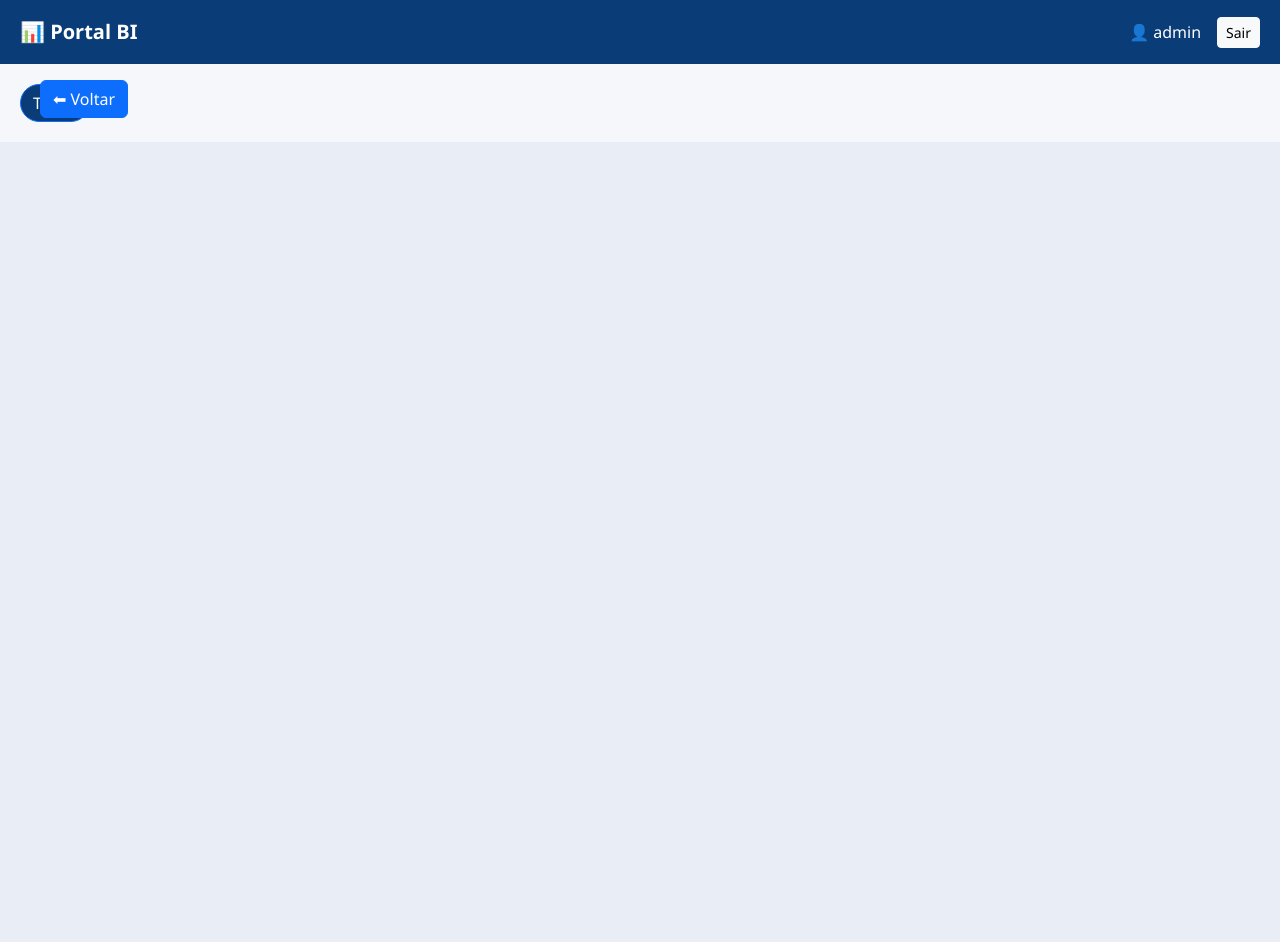
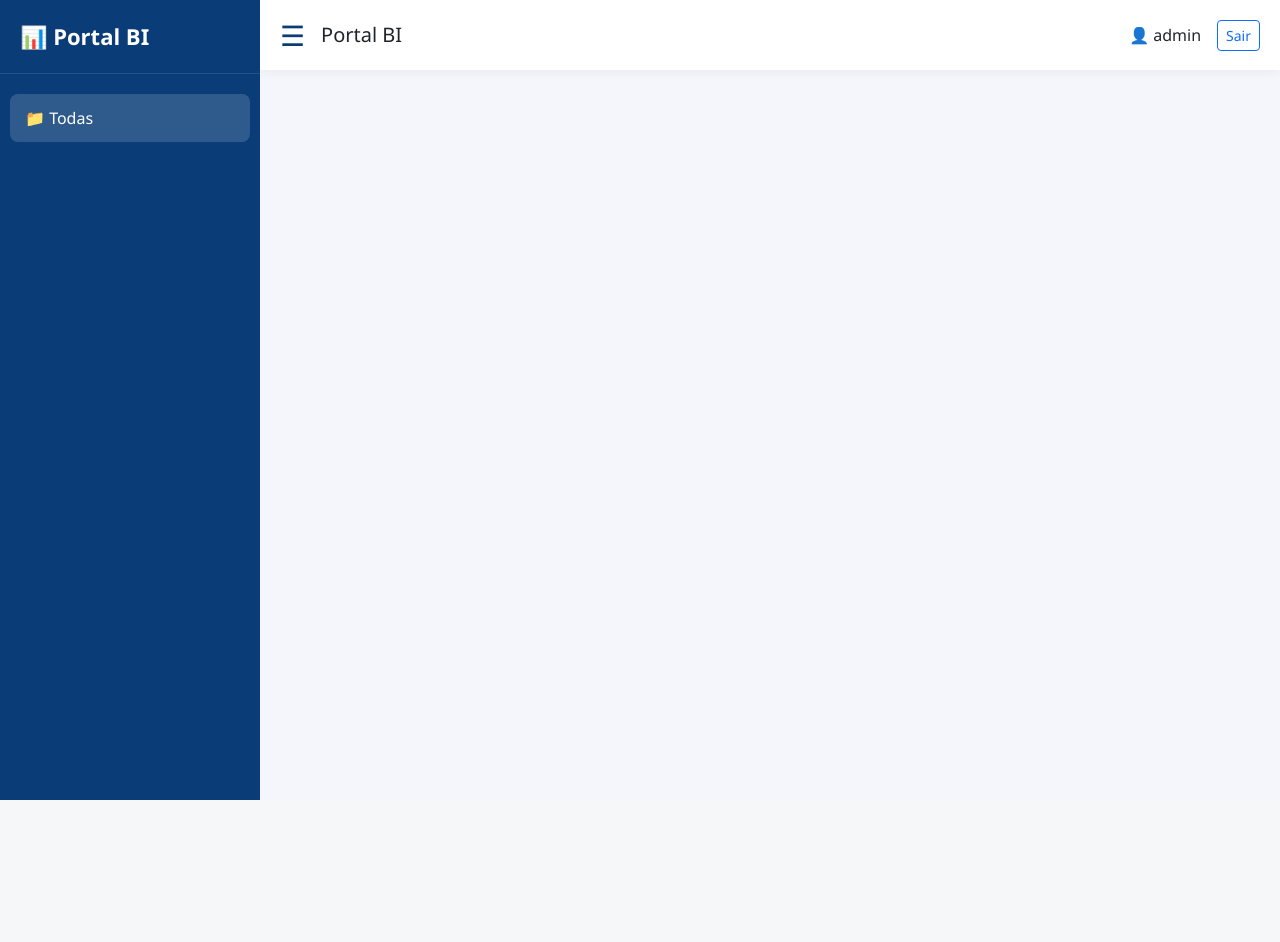
Before and after one commit to thiagoLuglimi/portal_bi, a Flask app: page /index in a window 1280 px wide. After the commit the page ends 800 px from the top, so only its background shows below. Run offline with Flask 3, Linux system fonts and the light colour scheme; a user stored in the database is signed in; data comes from the database, SQL or seed files in the repository.

Commit message:
remove botão voltar

```diff
--- a/templates/index.html
+++ b/templates/index.html
@@ -2,237 +2,393 @@
 <html lang="pt-br">
 <head>
 <meta charset="UTF-8">
-<title>PORTAL BI</title>
+<title>Portal BI</title>
 <meta name="viewport" content="width=device-width, initial-scale=1">
 
 <link href="https://cdn.jsdelivr.net/npm/bootstrap@5.3.2/dist/css/bootstrap.min.css" rel="stylesheet">
 
 <style>
-body {
-    background: #f5f7fb;
-    font-family: 'Segoe UI', sans-serif;
+
+body{
+    margin:0;
+    font-family:'Segoe UI', sans-serif;
+    background:#f4f6fb;
 }
 
-/* NAVBAR */
-.navbar {
-    background: #0a3d78;
-    padding: 12px 20px;
+/* SIDEBAR */
+.sidebar{
+    width:260px;
+    height:100vh;
+    background:#0a3d78;
+    position:fixed;
+    left:0;
+    top:0;
+    transition:0.3s;
+    overflow-y:auto;
+    z-index:1000;
 }
 
-.navbar-brand {
-    font-weight: bold;
-    font-size: 20px;
+.sidebar.hide{
+    left:-260px;
 }
 
-.navbar-user {
-    color: white;
-    font-weight: 500;
+.logo{
+    color:white;
+    font-size:22px;
+    font-weight:bold;
+    padding:20px;
+    border-bottom:1px solid rgba(255,255,255,0.1);
 }
 
-/* FILTRO */
-.filtro {
-    padding: 20px;
+/* MENU */
+.menu{
+    padding:20px 10px;
 }
 
-.filtro button {
-    margin-right: 10px;
-    border-radius: 20px;
+.menu button{
+    width:100%;
+    border:none;
+    background:none;
+    color:white;
+    text-align:left;
+    padding:12px 15px;
+    border-radius:8px;
+    margin-bottom:8px;
+    transition:0.2s;
 }
 
-.filtro button.active {
-    background: #0a3d78;
-    color: white;
+.menu button:hover,
+.menu button.active{
+    background:rgba(255,255,255,0.15);
+}
+
+/* TOPBAR */
+.topbar{
+    height:70px;
+    background:white;
+    display:flex;
+    align-items:center;
+    justify-content:space-between;
+    padding:0 20px;
+    margin-left:260px;
+    box-shadow:0 2px 10px rgba(0,0,0,0.05);
+    transition:0.3s;
+}
+
+.topbar.full{
+    margin-left:0;
+}
+
+/* BOTÃO MENU */
+.menu-toggle{
+    font-size:28px;
+    cursor:pointer;
+    color:#0a3d78;
+}
+
+/* CONTEÚDO */
+.content{
+    margin-left:260px;
+    padding:25px;
+    transition:0.3s;
+}
+
+.content.full{
+    margin-left:0;
+}
+
+/* TITULO */
+.titulo-pasta{
+    font-weight:600;
+    margin-bottom:20px;
+    color:#1c1c1c;
 }
 
 /* GRID */
-.grid-bi {
-    padding: 20px;
-    display: grid;
-    grid-template-columns: repeat(auto-fill, minmax(260px, 1fr));
-    gap: 20px;
+.grid-bi{
+    display:grid;
+    grid-template-columns:repeat(auto-fill, minmax(280px, 1fr));
+    gap:20px;
+    margin-bottom:40px;
 }
 
 /* CARD */
-.card-bi {
-    background: white;
-    border-radius: 12px;
-    padding: 20px;
-    cursor: pointer;
-    transition: 0.3s;
-    box-shadow: 0 5px 15px rgba(0,0,0,0.08);
+.card-bi{
+    background:white;
+    border-radius:14px;
+    padding:20px;
+    cursor:pointer;
+    transition:0.3s;
+    box-shadow:0 4px 12px rgba(0,0,0,0.08);
 }
 
-.card-bi:hover {
-    transform: translateY(-5px);
-    box-shadow: 0 10px 25px rgba(0,0,0,0.15);
+.card-bi:hover{
+    transform:translateY(-5px);
+    box-shadow:0 10px 20px rgba(0,0,0,0.12);
 }
 
-/* TITULO PASTA */
-.titulo-pasta {
-    margin: 20px;
-    font-weight: 600;
+.card-bi h5{
+    margin-top:10px;
+    font-size:18px;
 }
 
-#area-bi {
-    display: none;
-    height: 100vh;
-    overflow: hidden;
-    background: #e9edf5;
-
-    display: flex;
-    justify-content: center;
-    align-items: flex-start;
+/* ÁREA BI */
+#area-bi{
+    display:none;
+    position:fixed;
+    top:70px;
+    left:0;
+    width:100%;
+    height:calc(100vh - 70px);
+    background:#edf1f7;
+    z-index:999;
 }
 
-/* CONTAINER DE ESCALA */
-#container-bi {
-    transform-origin: top center;
+#frame-bi{
+    width:100%;
+    height:100%;
+    border:none;
 }
 
-/* IFRAME ORIGINAL */
-#frame-bi {
-    width: 1800px;
-    height: 900px;
-    border: none;
+/* BOTÃO VOLTAR */
+.btn-voltar{
+    position:absolute;
+    top:20px;
+    left:20px;
+    z-index:9999;
 }
 
+/* RESPONSIVO */
+@media(max-width:768px){
 
-/* BOTÃO VOLTAR */
-.btn-voltar {
-    position: fixed;
-    top: 80px;
-    left: 50%;
-    transform: translateX(-600px); /* metade do BI */
-    z-index: 999;
+    .sidebar{
+        left:-260px;
+    }
+
+    .sidebar.mobile-show{
+        left:0;
+    }
+
+    .topbar{
+        margin-left:0;
+    }
+
+    .content{
+        margin-left:0;
+    }
+}
+
+/* SUBMENU */
+
+.submenu{
+    display:none;
+    margin-left:10px;
+    margin-top:5px;
+}
+
+.submenu-item{
+    width:100%;
+    border:none;
+    background:rgba(255,255,255,0.05);
+    color:white;
+    text-align:left;
+    padding:10px 15px;
+    border-radius:8px;
+    margin-bottom:5px;
+    font-size:14px;
+    transition:0.2s;
+}
+
+.submenu-item:hover{
+    background:rgba(255,255,255,0.15);
 }
 </style>
 </head>
 
 <body>
 
-<!-- 🔵 NAVBAR -->
-<nav class="navbar d-flex justify-content-between align-items-center">
+<!-- SIDEBAR -->
+<div class="sidebar" id="sidebar">
 
-    <div class="d-flex align-items-center">
-        <span class="navbar-brand text-white">📊 Portal BI</span>
+    <div class="logo">
+        📊 Portal BI
     </div>
 
-    <div class="d-flex align-items-center gap-3">
-        <span class="navbar-user">
-            👤 {{ current_user.username }}
-        </span>
+    <div class="menu">
 
-        <a href="/logout" class="btn btn-light btn-sm">Sair</a>
+    <button class="active menu-pasta"
+        onclick="filtrar('todas', this)">
+        📁 Todas
+    </button>
+
+    {% for pasta, bis in estrutura.items() %}
+
+    <!-- PASTA -->
+    <div class="menu-folder">
+
+        <button class="menu-pasta"
+            onclick="toggleSubmenu('submenu{{ loop.index }}')">
+
+            📂 {{ pasta }}
+
+        </button>
+
+        <!-- SUBMENUS -->
+        <div class="submenu" id="submenu{{ loop.index }}">
+
+            {% for nome, url in bis %}
+
+            <button class="submenu-item"
+                onclick="abrirBI('{{ url }}')">
+
+                📊 {{ nome }}
+
+            </button>
+
+            {% endfor %}
+
+        </div>
+
     </div>
 
-</nav>
-
-
-
-
-<!-- 🟡 FILTRO -->
-<div class="filtro">
-
-    <button class="btn btn-outline-primary active" onclick="filtrar('todas', this)">
-        Todas
-    </button>
-
-    {% for pasta in estrutura.keys() %}
-        <button class="btn btn-outline-primary" onclick="filtrar('{{ pasta }}', this)">
-            {{ pasta }}
-        </button>
     {% endfor %}
 
 </div>
 
-<!-- 🟢 LISTA -->
-<div id="area-lista">
+</div>
 
-    {% for pasta, bis in estrutura.items() %}
-        <h5 class="titulo-pasta" data-pasta="{{ pasta }}">📁 {{ pasta }}</h5>
+<!-- TOPBAR -->
+<div class="topbar" id="topbar">
 
-        <div class="grid-bi grupo" data-pasta="{{ pasta }}">
-            {% for nome, url in bis %}
-                <div class="card-bi" onclick="abrirBI('{{ url }}')">
-                    <h6>📊 {{ nome }}</h6>
-                    <small class="text-muted">{{ pasta }}</small>
-                </div>
-            {% endfor %}
+    <div class="d-flex align-items-center gap-3">
+
+        <div class="menu-toggle" onclick="toggleMenu()">
+            ☰
         </div>
-    {% endfor %}
+
+        <h5 class="m-0">Portal BI</h5>
+
+    </div>
+
+    <div class="d-flex align-items-center gap-3">
+
+        <span>
+            👤 {{ current_user.username }}
+        </span>
+
+        <a href="/logout" class="btn btn-outline-primary btn-sm">
+            Sair
+        </a>
+
+    </div>
 
 </div>
 
-<!-- 🔥 BI FULL -->
+<!-- CONTEÚDO -->
+<div class="content" id="content">
+
+    <div id="area-lista">
+
+        {% for pasta, bis in estrutura.items() %}
+
+            <h4 class="titulo-pasta" data-pasta="{{ pasta }}">
+                📂 {{ pasta }}
+            </h4>
+
+            <div class="grid-bi grupo" data-pasta="{{ pasta }}">
+
+                {% for nome, url in bis %}
+
+                <div class="card-bi" onclick="abrirBI('{{ url }}')">
+
+                    <div style="font-size:35px">
+                        📊
+                    </div>
+
+                    <h5>{{ nome }}</h5>
+
+                    <small class="text-muted">
+                        Dashboard Power BI
+                    </small>
+
+                </div>
+
+                {% endfor %}
+
+            </div>
+
+        {% endfor %}
+
+    </div>
+
+</div>
+
+<!-- BI -->
 <div id="area-bi">
 
-    <button class="btn btn-primary btn-voltar" onclick="voltar()">
-        ⬅ Voltar
-    </button>
-
-    <div id="container-bi">
-        <iframe id="frame-bi"></iframe>
-    </div>
+    <iframe id="frame-bi"></iframe>
 
 </div>
 
 <script>
 
+// MENU
+function toggleMenu(){
+
+    let sidebar = document.getElementById("sidebar");
+    let content = document.getElementById("content");
+    let topbar = document.getElementById("topbar");
+
+    sidebar.classList.toggle("hide");
+    content.classList.toggle("full");
+    topbar.classList.toggle("full");
+}
+
 // FILTRO
-function filtrar(pasta, btn) {
+function filtrar(pasta, btn){
 
-    document.querySelectorAll(".filtro button").forEach(b => b.classList.remove("active"));
+    document.querySelectorAll(".menu button")
+        .forEach(b => b.classList.remove("active"));
+
     btn.classList.add("active");
 
     let grupos = document.querySelectorAll(".grupo");
     let titulos = document.querySelectorAll(".titulo-pasta");
 
     grupos.forEach(g => {
-        g.style.display = (pasta === "todas" || g.dataset.pasta === pasta) ? "grid" : "none";
+        g.style.display =
+            (pasta === "todas" || g.dataset.pasta === pasta)
+            ? "grid"
+            : "none";
     });
 
     titulos.forEach(t => {
-        t.style.display = (pasta === "todas" || t.dataset.pasta === pasta) ? "block" : "none";
-    });
+        t.style.display =
+            (pasta === "todas" || t.dataset.pasta === pasta)
+            ? "block"
+            : "none";
+    });1
 }
 
 // ABRIR BI
-function abrirBI(url) {
-    document.getElementById("area-lista").style.display = "none";
+function abrirBI(url){
+
     document.getElementById("area-bi").style.display = "block";
+
     document.getElementById("frame-bi").src = url;
 }
 
-// VOLTAR
-function voltar() {
-    document.getElementById("area-lista").style.display = "block";
-    document.getElementById("area-bi").style.display = "none";
-    document.getElementById("frame-bi").src = "";
+function toggleSubmenu(id){
+
+    let submenu = document.getElementById(id);
+
+    if(submenu.style.display === "block"){
+        submenu.style.display = "none";
+    }else{
+        submenu.style.display = "block";
+    }
+
 }
-
-function ajustarZoom() {
-    let larguraTela = window.innerWidth;
-    let larguraBI = 1800;
-
-    let escala = larguraTela / larguraBI;
-
-    if (escala > 1) escala = 1; // não aumenta, só reduz
-
-    document.getElementById("container-bi").style.transform = `scale(${escala})`;
-}
-
-// quando abrir BI
-function abrirBI(url) {
-    document.getElementById("area-lista").style.display = "none";
-    document.getElementById("area-bi").style.display = "flex";
-    document.getElementById("frame-bi").src = url;
-
-    ajustarZoom();
-}
-
-// quando redimensionar tela
-window.addEventListener("resize", ajustarZoom);
-
 </script>
 
 </body>
```
